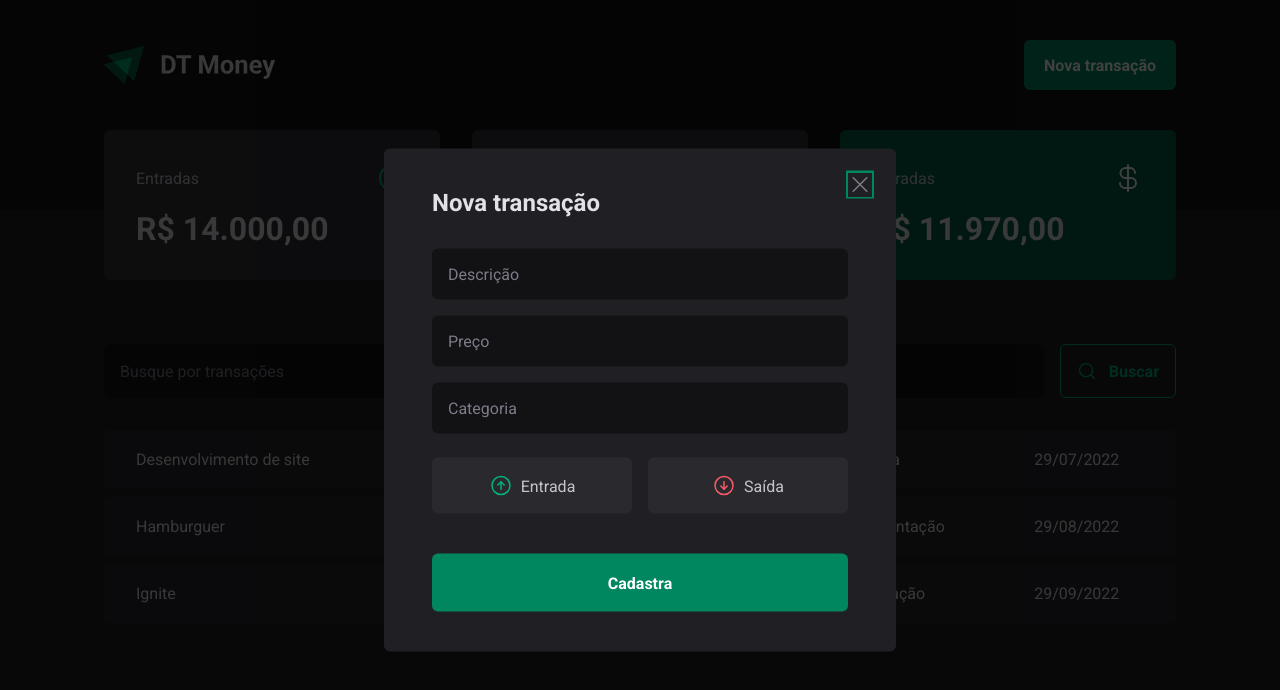
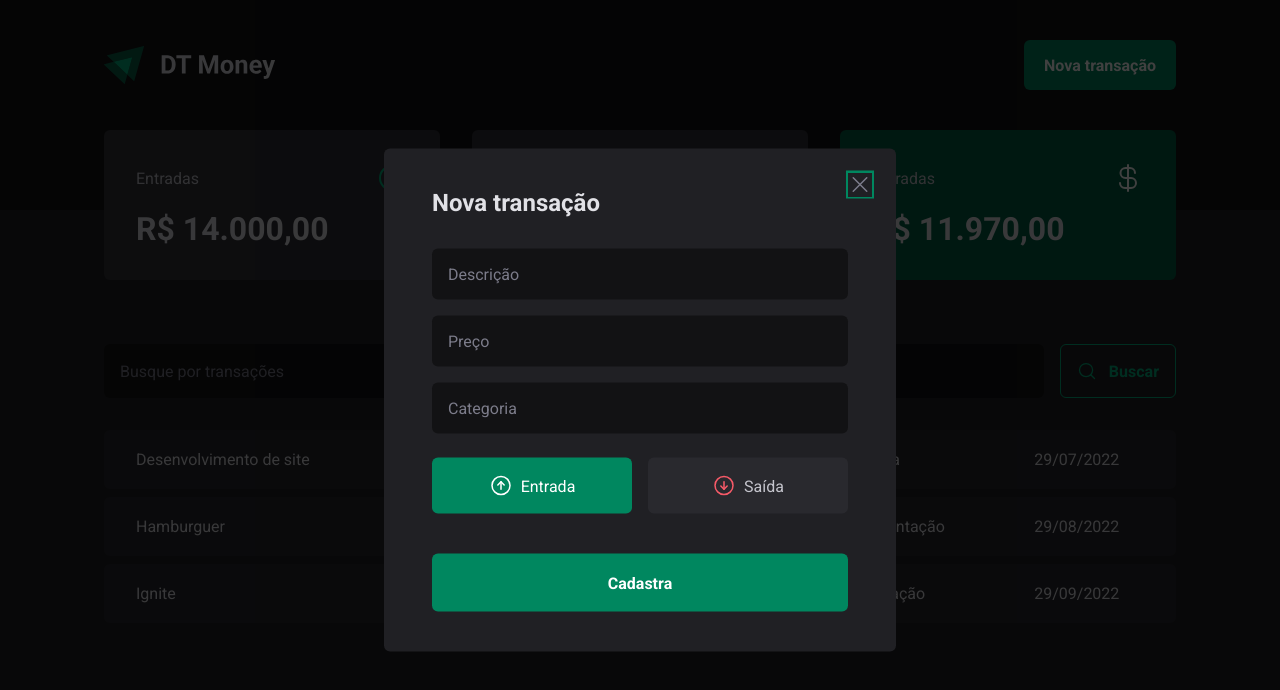
Before and after one commit to ericoBandeira/dt-money, a React (Vite) app: page / in a window 1280 px wide. Both pictures are taken after a click on the button "Nova transação". Shown: the top 690 px of the page. Built offline with nearby package versions, Linux system fonts and the light colour scheme; data requests are answered from the project's data file.

Commit message:
Add forms

```diff
--- a/package.json
+++ b/package.json
@@ -11,13 +11,16 @@
     "preview": "vite preview"
   },
   "dependencies": {
+    "@hookform/resolvers": "^3.9.0",
     "@radix-ui/react-dialog": "^1.1.1",
     "@radix-ui/react-radio-group": "^1.2.0",
     "@types/styled-components": "^5.1.34",
     "phosphor-react": "^1.4.1",
     "react": "^18.3.1",
     "react-dom": "^18.3.1",
-    "styled-components": "^6.1.13"
+    "react-hook-form": "^7.53.0",
+    "styled-components": "^6.1.13",
+    "zod": "^3.23.8"
   },
   "devDependencies": {
     "@eslint/js": "^9.9.0",
--- a/src/components/NewTransactionModal/intex.tsx
+++ b/src/components/NewTransactionModal/intex.tsx
@@ -8,7 +8,33 @@
 } from "./styles";
 import { ArrowCircleDown, ArrowCircleUp, X } from "phosphor-react";
 
+import { Controller, useForm } from "react-hook-form";
+import * as z from "zod";
+import { zodResolver } from "@hookform/resolvers/zod";
+
+const newTransactionFormSchema = z.object({
+  description: z.string(),
+  price: z.number(),
+  category: z.string(),
+  type: z.enum(["income", "outcome"]),
+});
+
+type NewTransactionFormInputs = z.infer<typeof newTransactionFormSchema>;
+
 export function NewTransactionModal() {
+  const { control, register, handleSubmit } = useForm<NewTransactionFormInputs>(
+    {
+      resolver: zodResolver(newTransactionFormSchema),
+      defaultValues: {
+        type: "income",
+      },
+    }
+  );
+
+  function handleCreateNewTransaction(data: NewTransactionFormInputs) {
+    console.log(data);
+  }
+
   return (
     <Dialog.Portal>
       <Overlay />
@@ -18,12 +44,34 @@
           <X size={24} />
         </CloseButton>
 
-        <form action="">
-          <input type="text" placeholder="Descrição" required />
-          <input type="number" placeholder="Preço" required />
-          <input type="text" placeholder="Categoria" required />
-
-          <TransactionType>
+        <form onSubmit={handleSubmit(handleCreateNewTransaction)}>
+          <input
+            type="text"
+            placeholder="Descrição"
+            required
+            {...register("description")}
+          />
+          <input
+            type="number"
+            placeholder="Preço"
+            required
+            {...register("price", { valueAsNumber: true })}
+          />
+          <input
+            type="text"
+            placeholder="Categoria"
+            required
+            {...register("category")}
+          />
+          <Controller
+            control={control}
+            name="type"
+            render={({ field }) => {
+              return (
+                <TransactionType
+                  onValueChange={field.onChange}
+                  value={field.value}
+                >
                   <TransactionTypeButton variant="income" value="income">
                     <ArrowCircleUp size={24} />
                     Entrada
@@ -34,7 +82,9 @@
                     Saída
                   </TransactionTypeButton>
                 </TransactionType>
-
+              );
+            }}
+          />
           <button type="submit">Cadastra</button>
         </form>
       </Content>
--- a/src/components/NewTransactionModal/styles.ts
+++ b/src/components/NewTransactionModal/styles.ts
@@ -49,6 +49,11 @@
       border-radius: 6px;
       margin-top: 1.5rem;
       cursor: pointer;
+
+      &:disabled {
+        opacity: 0.7;
+        cursor: not-allowed;
+      }
     }
   }
 `;
--- a/src/pages/Transactions/SearchForm/intex.tsx
+++ b/src/pages/Transactions/SearchForm/intex.tsx
@@ -1,11 +1,36 @@
 import { MagnifyingGlass } from "phosphor-react";
 import { SearchFormContainer } from "./styles";
+import { useForm } from "react-hook-form";
+import * as z from "zod";
+import { zodResolver } from "@hookform/resolvers/zod";
+
+const searchFormSchema = z.object({
+  query: z.string(),
+});
+
+type SearchFormInputs = z.infer<typeof searchFormSchema>;
 
 export function SearchForm() {
+  const {
+    register,
+    handleSubmit,
+    formState: { isSubmitting },
+  } = useForm<SearchFormInputs>({
+    resolver: zodResolver(searchFormSchema),
+  });
+
+  function handleSearchTransactions(data: SearchFormInputs) {
+    console.log(data);
+  }
+
   return (
-    <SearchFormContainer>
-      <input type="text" placeholder="Busque por transações" />
-      <button type="submit">
+    <SearchFormContainer onSubmit={handleSubmit(handleSearchTransactions)}>
+      <input
+        type="text"
+        placeholder="Busque por transações"
+        {...register("query")}
+      />
+      <button type="submit" disabled={isSubmitting}>
         <MagnifyingGlass size={20} />
         Buscar
       </button>
--- a/src/pages/Transactions/SearchForm/styles.ts
+++ b/src/pages/Transactions/SearchForm/styles.ts
@@ -29,6 +29,11 @@
     border-radius: 6px;
     cursor: pointer;
 
+    &:disabled {
+      opacity: 0.7;
+      cursor: not-allowed;
+    }
+
     &:hover {
       background: ${(props) => props.theme["green-500"]};
       border: 1px solid ${(props) => props.theme["green-500"]};
```
Also changed, not shown: 1 other file (tests, documents, lock files or other folders). Lines whose indentation alone changed are shown as unchanged.
